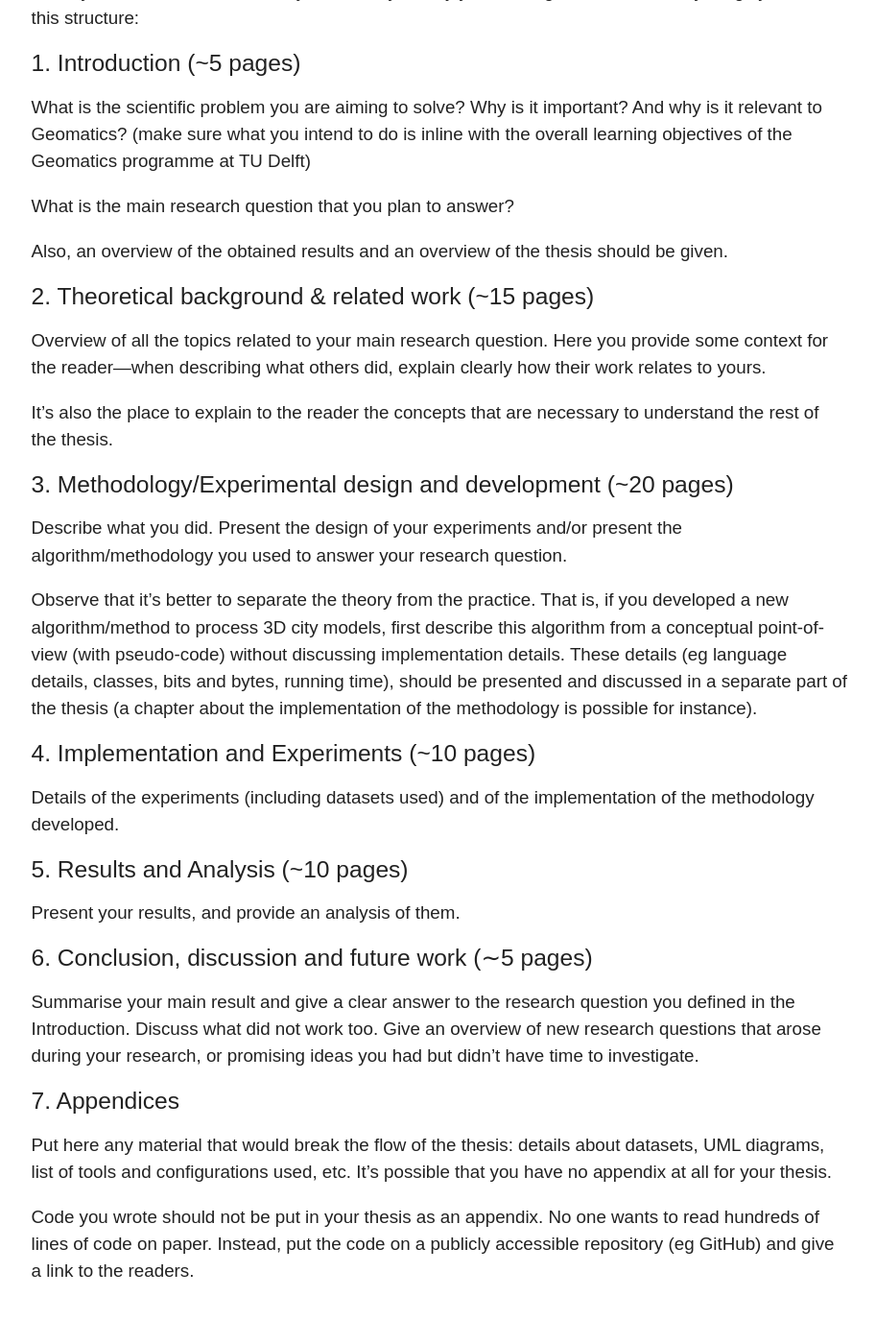
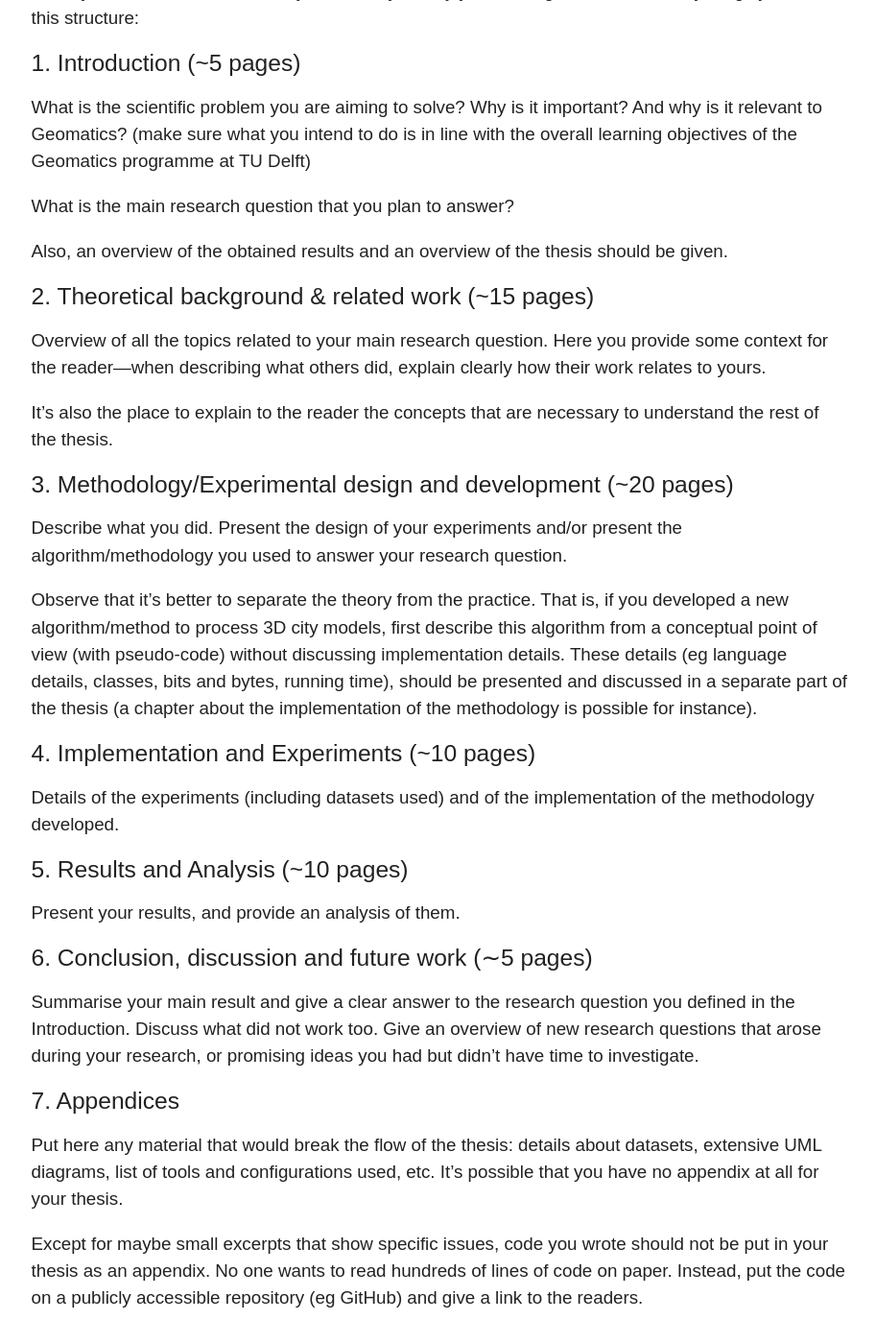
Before and after one commit to tudelft3d/geo2020, a Jekyll site: the page built from templates/index.md, in a window 1280 px wide and 1400 px high, scrolled down 2486 px. Shown: the whole window at 96% size, without its empty margins (182-1095 px from the left). Built offline with Jekyll 4.4.1, drawn with Linux system fonts in a browser that asks for light colours; nearby versions of some CDN libraries; before the commit the page ends 3858 px from its top, so only the background shows below that; some of the changed text lies outside the part shown.

Commit message:
Fixed typos, clarified a few things

```diff
--- a/templates/index.md
+++ b/templates/index.md
@@ -71,7 +71,7 @@
 
 ##### 1. Introduction (~5 pages)
 
-What is the scientific problem you are aiming to solve? Why is it important? And why is it relevant to Geomatics? (make sure what you intend to do is inline with the overall learning objectives of the Geomatics programme at TU Delft)
+What is the scientific problem you are aiming to solve? Why is it important? And why is it relevant to Geomatics? (make sure what you intend to do is in line with the overall learning objectives of the Geomatics programme at TU Delft)
 
 What is the main research question that you plan to answer?
 
@@ -89,7 +89,7 @@
 Describe what you did. Present the design of your experiments and/or present the algorithm/methodology you used to answer your research question.
 
 Observe that it's better to separate the theory from the practice.
-That is, if you developed a new algorithm/method to process 3D city models, first describe this algorithm from a conceptual point-of-view (with pseudo-code) without discussing implementation details.
+That is, if you developed a new algorithm/method to process 3D city models, first describe this algorithm from a conceptual point of view (with pseudo-code) without discussing implementation details.
 These details (eg language details, classes, bits and bytes, running time), should be presented and discussed in a separate part of the thesis (a chapter about the implementation of the methodology is possible for instance).
 
 ##### 4. Implementation and Experiments  (~10 pages)
@@ -108,9 +108,9 @@
 
 #####  7.  Appendices
 
-Put here any material that would break the flow of the thesis: details about datasets, UML diagrams, list of tools and configurations used, etc.
+Put here any material that would break the flow of the thesis: details about datasets, extensive UML diagrams, list of tools and configurations used, etc.
 It's possible that you have no appendix at all for your thesis.
 
-Code you wrote should not be put in your thesis as an appendix.
+Except for maybe small excerpts that show specific issues, code you wrote should not be put in your thesis as an appendix.
 No one wants to read hundreds of lines of code on paper.
 Instead, put the code on a publicly accessible repository (eg GitHub) and give a link to the readers.
```
Also changed, not shown: other parts of templates/index.md (+1 -1 lines).
